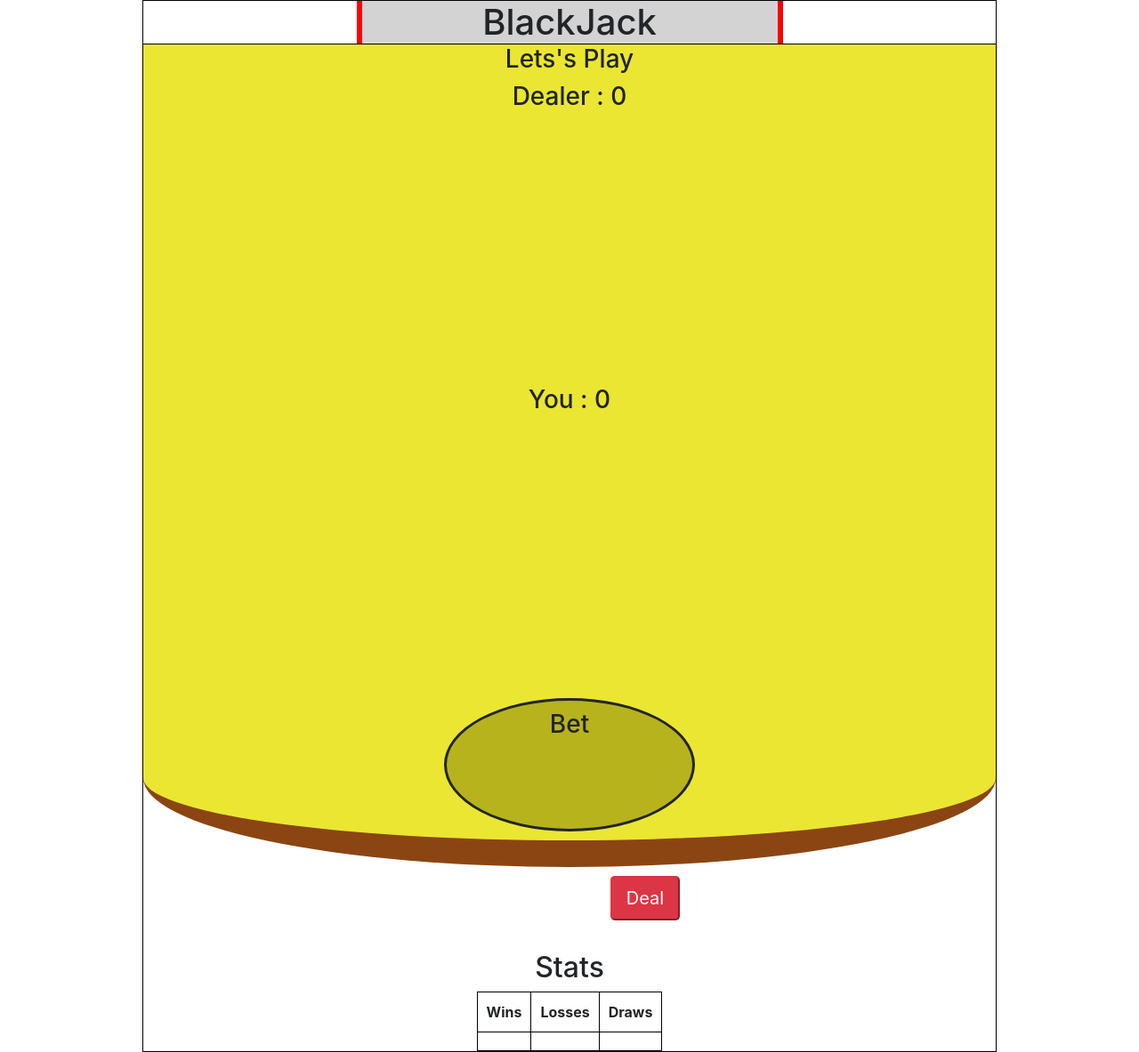
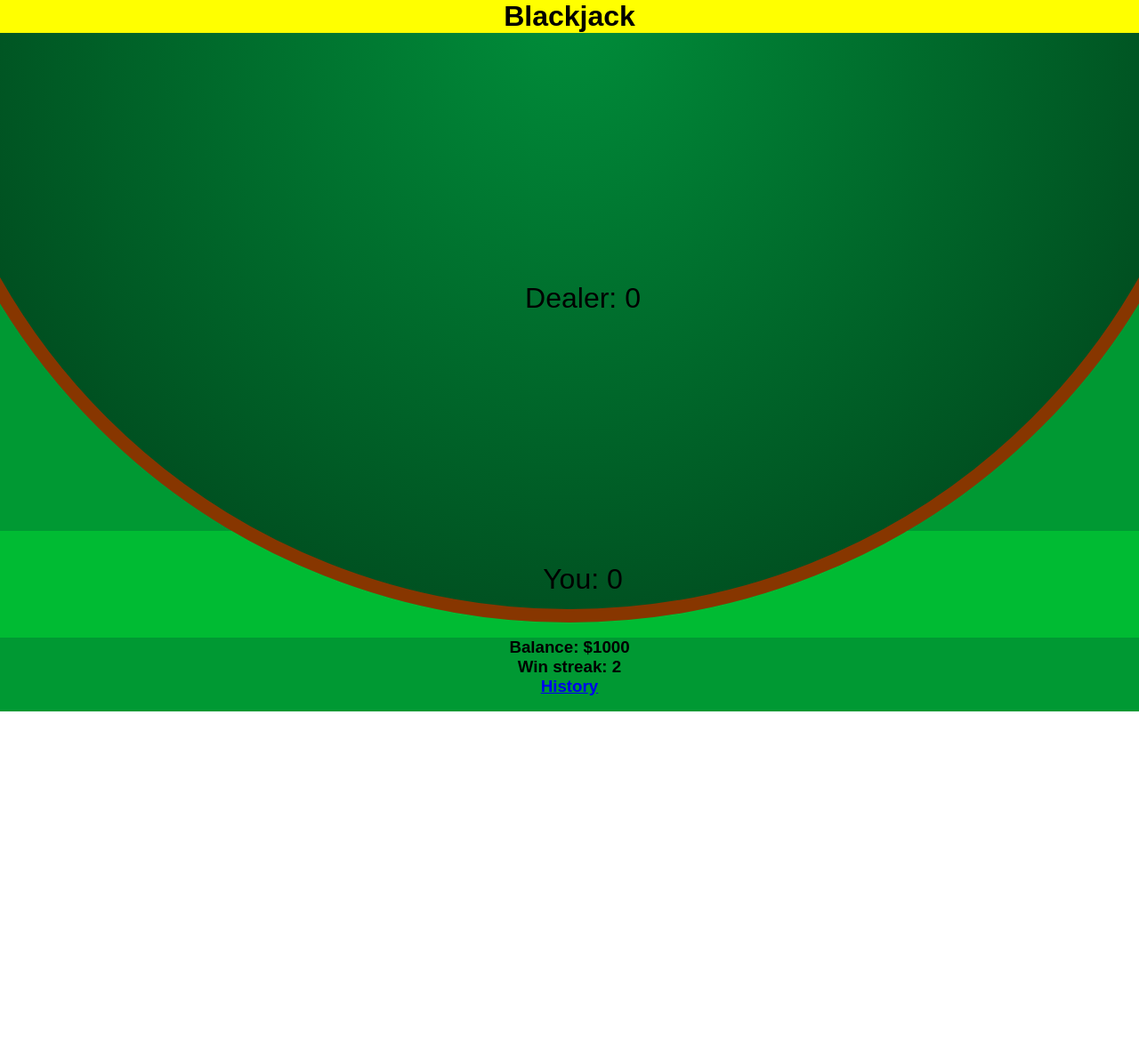
Before and after one commit to spoturno/blackjack, a plain HTML site: page index.html in a window 1280 px wide. Shown: the whole page at 89% size. After the commit the page ends 800 px from the top, so only its background shows below. Drawn offline with nearby package versions, Linux system fonts and the light colour scheme.

Commit message:
new index.html

```diff
--- a/index.html
+++ b/index.html
@@ -1,68 +1,54 @@
 <!DOCTYPE html>
 <html>
   <head>
-    <title>BlakJack</title>
-    <link
-      rel="stylesheet"
-      href="https://stackpath.bootstrapcdn.com/bootstrap/4.5.2/css/bootstrap.min.css"
-    />
-    <link rel="stylesheet" href="./style.css" />
+    <meta charset="utf-8" />
+    <title>Blackjack Game</title>
+    <link rel="stylesheet" href="./style-copy.css" />
+    <meta />
   </head>
-
   <body>
-    <div class="container-1">
-      <h1 id="title">BlackJack</h1>
-
-      <div class="flex-box-container-1">
-        <h3><span id="some-text"> Lets's Play</span></h3>
+    <div class="game">
+      <div class="game__header">
+        <h1>Blackjack</h1>
       </div>
-
-      <div class="flex-container-2">
-        <h3>Dealer :<span id="dealer-bkj-result"> 0</span></h3>
-        <div id="dealer-box"></div>
-        <h3>You :<span id="your-bkj-result"> 0</span></h3>
-        <div id="your-box"></div>
-      </div>
-
-      <div class="container-2">
-        <div class="flex-container-bet" id="bkj-apuesta">
-          <h3>Bet</h3>
+      <div class="game__box">
+        <div class="game__box-table">
+          <div class="game__box-table-cards">
+            <div class="game__box-cards-dealer" id="game__box-dealer"></div>
+            <div class="game__box-points-dealer">
+              Dealer: <span id="dealer-result">0</span>
+            </div>
+            <div class="game__box-cards-player" id="game__box-player"></div>
+            <div class="game__box-points-player">
+              You: <span id="player-result">0</span>
+            </div>
+          </div>
         </div>
       </div>
-
-      <div class="flex-blackjack-row-2">
-        <div>
-          <button class="btn-lg btn-primary mr-2" id="blackjack-hit-btn">
-            Hit
-          </button>
-          <button class="btn-lg btn-warning mr-2" id="blackjack-stand-btn">
-            Stand
-          </button>
-          <button class="btn-lg btn-danger mr-2" id="blackjack-deal-btn">
-            Deal
-          </button>
-        </div>
+      <div class="game__buttons">
+        <input class="game__buttons-input" type="text" />
+        <button class="game__buttons-button" id="bet">Bet</button>
+        <button class="game__buttons-button" id="deal-button">deal</button>
+        <button class="game__buttons-button" id="stand-button">Stand</button>
+        <button class="game__buttons-button" id="hit-button">Hit</button>
       </div>
-
-      <br />
-
-      <div class="flex-container-3">
-        <h2>Stats</h2>
-        <table>
-          <tr>
-            <th>Wins</th>
-            <th>Losses</th>
-            <th>Draws</th>
-          </tr>
-          <tr>
-            <td><span id="wins"></span></td>
-            <td><span id="losses"></span></td>
-            <td><span id="draws"></span></td>
-          </tr>
-        </table>
+      <div class="game__stats">
+        <h3>Balance: <b>$</b><span id="game-money">1000</span></h3>
+        <h3>Win streak: <span id="game-strek">2</span></h3>
+        <h3><a href="#">History</a></h3>
       </div>
     </div>
-
     <script src="./blackjack.js"></script>
   </body>
 </html>
+
+<!--Notas en Desarrollo
+
+> fix card
+> finish styling card
+> fixed cards element
+> show a series of cards
+> animate showing cards
+> make the game script
+
+-->
```
Also changed, not shown: index-copy.html (deleted, +0 -54 lines).
